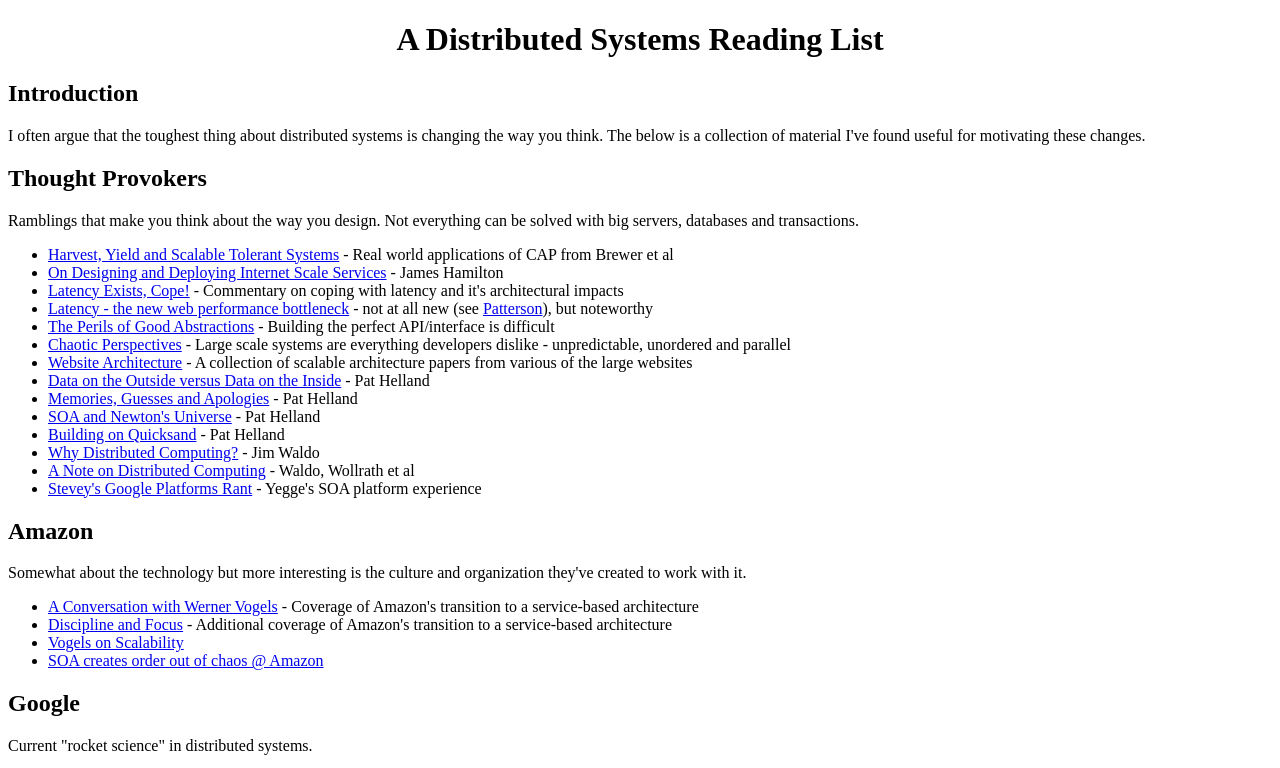
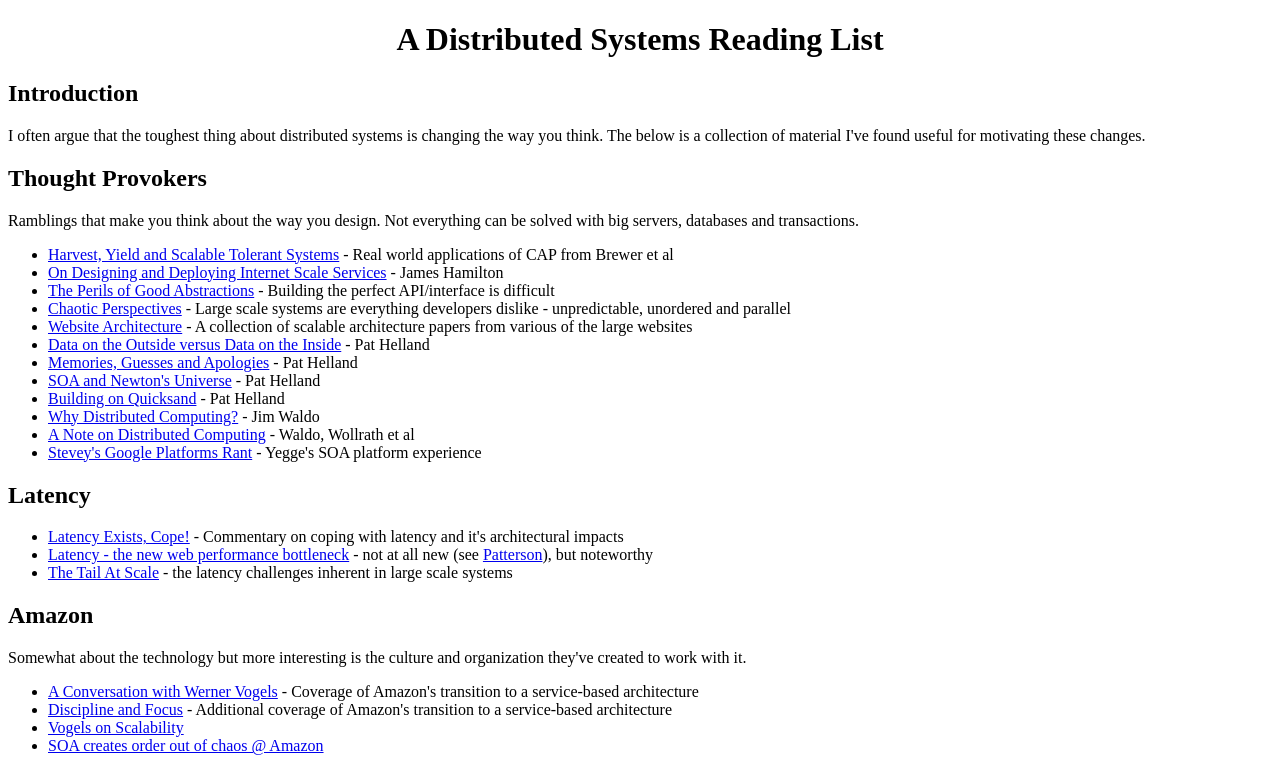
Before and after one commit to dancres/Pages, a plain HTML site: page index.html in a window 1280 px wide. Shown: the top 768 px of the page. Drawn offline with Linux system fonts and the light colour scheme.

Commit message:
Moved latency into its own section

```diff
--- a/index.html
+++ b/index.html
@@ -25,10 +25,6 @@
   Yield and Scalable Tolerant Systems<a> - Real world applications of
   CAP from Brewer et al</li>
 <li><a href="http://mvdirona.com/jrh/talksAndPapers/JamesRH_Lisa.pdf">On Designing and Deploying Internet Scale Services</a> - James Hamilton</li>
-<li><a href="http://www.addsimplicity.com/adding_simplicity_an_engi/2007/02/latency_exists_.html">Latency Exists, Cope!</a>
-	- Commentary on coping with latency and it's architectural impacts</li>
-<li><a href="http://www.igvita.com/2012/07/19/latency-the-new-web-performance-bottleneck/">Latency - the new web performance bottleneck</a> - not at all new (see <a href="http://dl.acm.org/citation.cfm?id=1022596">Patterson</a>), but noteworthy</li>
-
 <li><a href="http://www.addsimplicity.com/adding_simplicity_an_engi/2006/12/the_perils_of_g.html">The Perils of Good Abstractions</a>
 	- Building the perfect API/interface is difficult</li>
 
@@ -45,6 +41,15 @@
 <li><a href="http://www.artima.com/weblogs/viewpost.jsp?thread=4247">Why Distributed Computing?</a> - Jim Waldo</li>
 <li><a href="http://research.sun.com/techrep/1994/abstract-29.html">A Note on Distributed Computing</a> - Waldo, Wollrath et al</li>
 <li><a href="https://plus.google.com/112678702228711889851/posts/eVeouesvaVX">Stevey's Google Platforms Rant</a> - Yegge's SOA platform experience</li>
+</ul>
+
+<h2>Latency</h2>
+
+<ul>
+<li><a href="http://www.addsimplicity.com/adding_simplicity_an_engi/2007/02/latency_exists_.html">Latency Exists, Cope!</a>
+	- Commentary on coping with latency and it's architectural impacts</li>
+<li><a href="http://www.igvita.com/2012/07/19/latency-the-new-web-performance-bottleneck/">Latency - the new web performance bottleneck</a> - not at all new (see <a href="http://dl.acm.org/citation.cfm?id=1022596">Patterson</a>), but noteworthy</li>
+<li><a href="http://research.google.com/pubs/pub40801.html">The Tail At Scale</a> - the latency challenges inherent in large scale systems</li>
 </ul>
 
 <h2>Amazon</h2>
```
